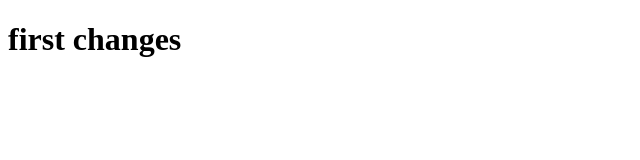
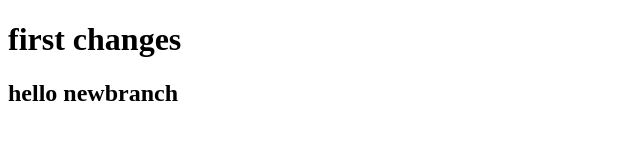
Before and after one commit to abdunozir/onlineRemote, a plain HTML site: page index.html in a window 1280 px wide. Shown: the whole page, without its empty margins (0-640 px from the left). Drawn offline with Linux system fonts and the light colour scheme.

Commit message:
new branch added 2

```diff
--- a/index.html
+++ b/index.html
@@ -8,5 +8,6 @@
   </head>
   <body>
     <h1>first changes</h1>
+    <h2>hello newbranch</h2>
   </body>
 </html>
```
